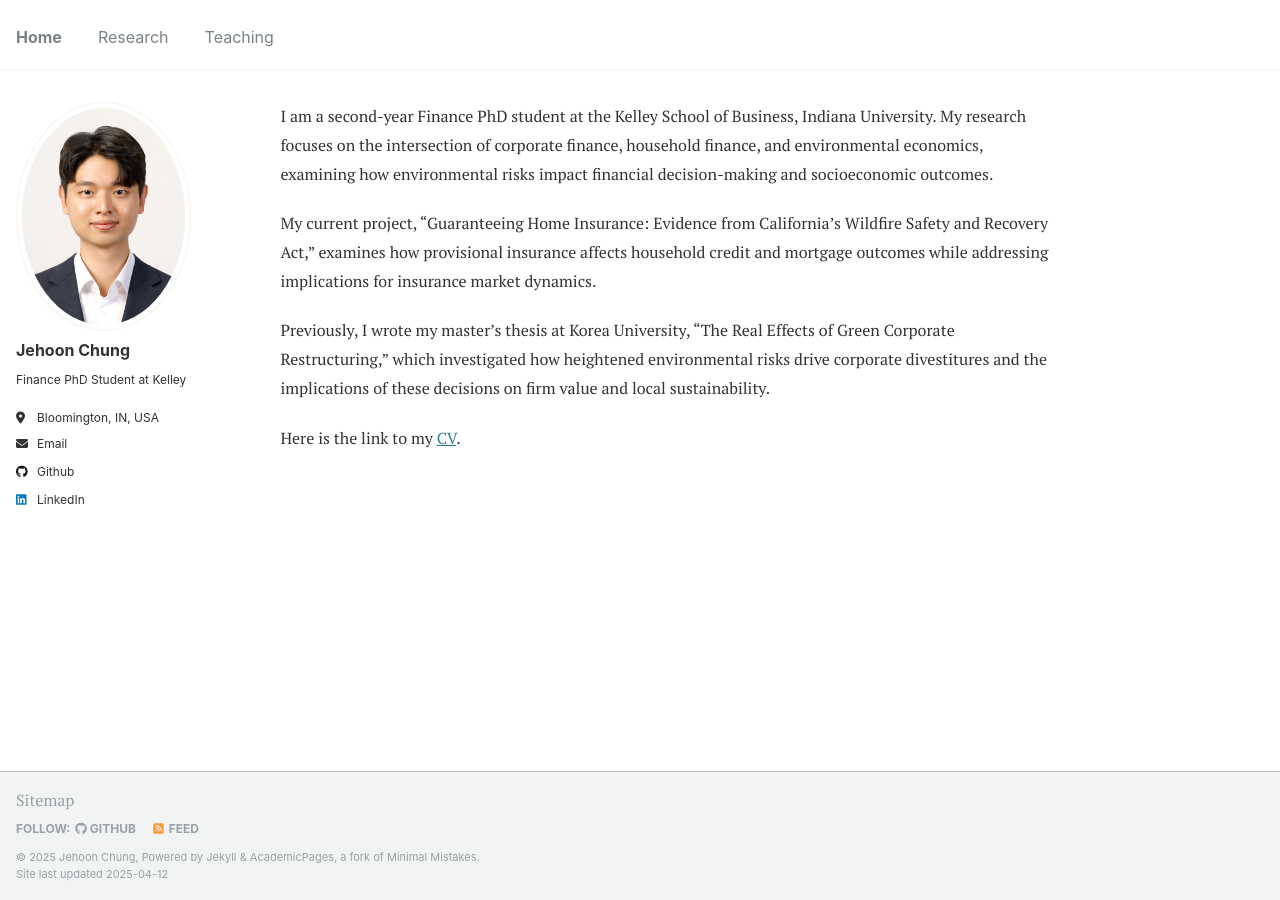
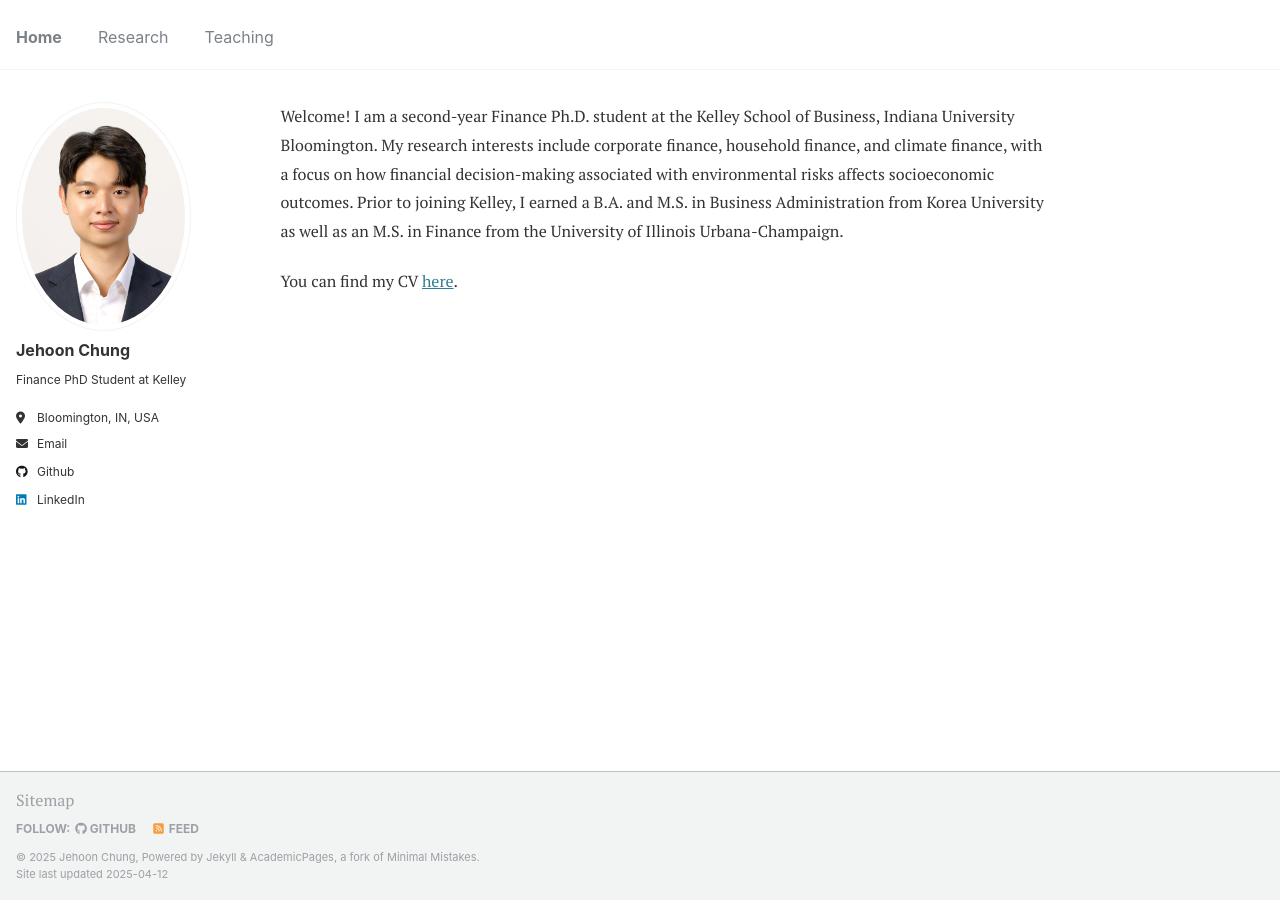
Before and after one commit to JehoonChung/jehoonchung.github.io, a Jekyll site: the page built from _pages/about.md, in a window 1280 px wide. Built offline with Jekyll 4.4.1, drawn with Linux system fonts in a browser that asks for light colours.

Commit message:
Update about.md

```diff
--- a/_pages/about.md
+++ b/_pages/about.md
@@ -7,10 +7,6 @@ redirect_from:
 ---
 
 
-I am a second-year Finance PhD student at the Kelley School of Business, Indiana University. My research focuses on the intersection of corporate finance, household finance, and environmental economics, examining how environmental risks impact financial decision-making and socioeconomic outcomes.
+Welcome! I am a second-year Finance Ph.D. student at the Kelley School of Business, Indiana University Bloomington. My research interests include corporate finance, household finance, and climate finance, with a focus on how financial decision-making associated with environmental risks affects socioeconomic outcomes. Prior to joining Kelley, I earned a B.A. and M.S. in Business Administration from Korea University as well as an M.S. in Finance from the University of Illinois Urbana-Champaign.
 
-My current project, "Guaranteeing Home Insurance: Evidence from California’s Wildfire Safety and Recovery Act," examines how provisional insurance affects household credit and mortgage outcomes while addressing implications for insurance market dynamics.
-
-Previously, I wrote my master's thesis at Korea University, "The Real Effects of Green Corporate Restructuring," which investigated how heightened environmental risks drive corporate divestitures and the implications of these decisions on firm value and local sustainability.
-
-Here is the link to my [CV](/files/CV_JehoonChung.pdf).
+You can find my CV [here](/files/CV_JehoonChung.pdf).
```
